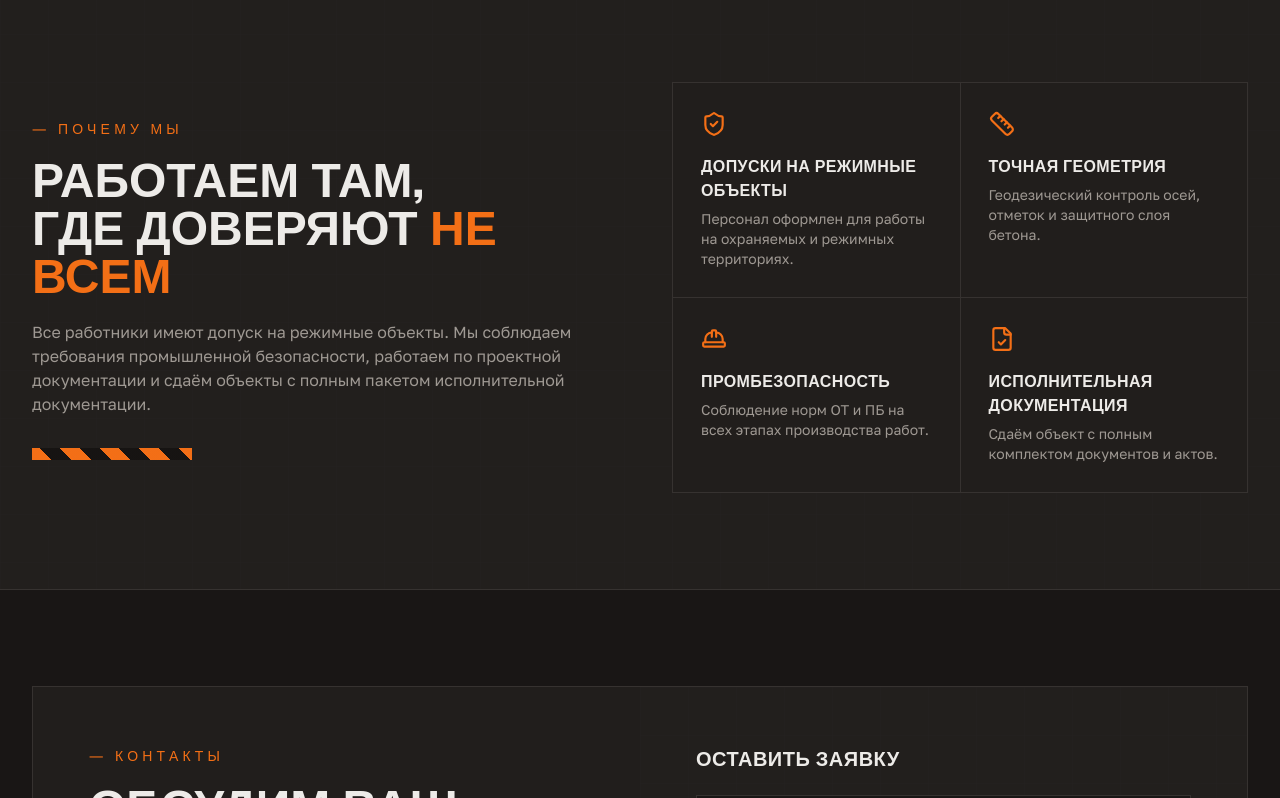
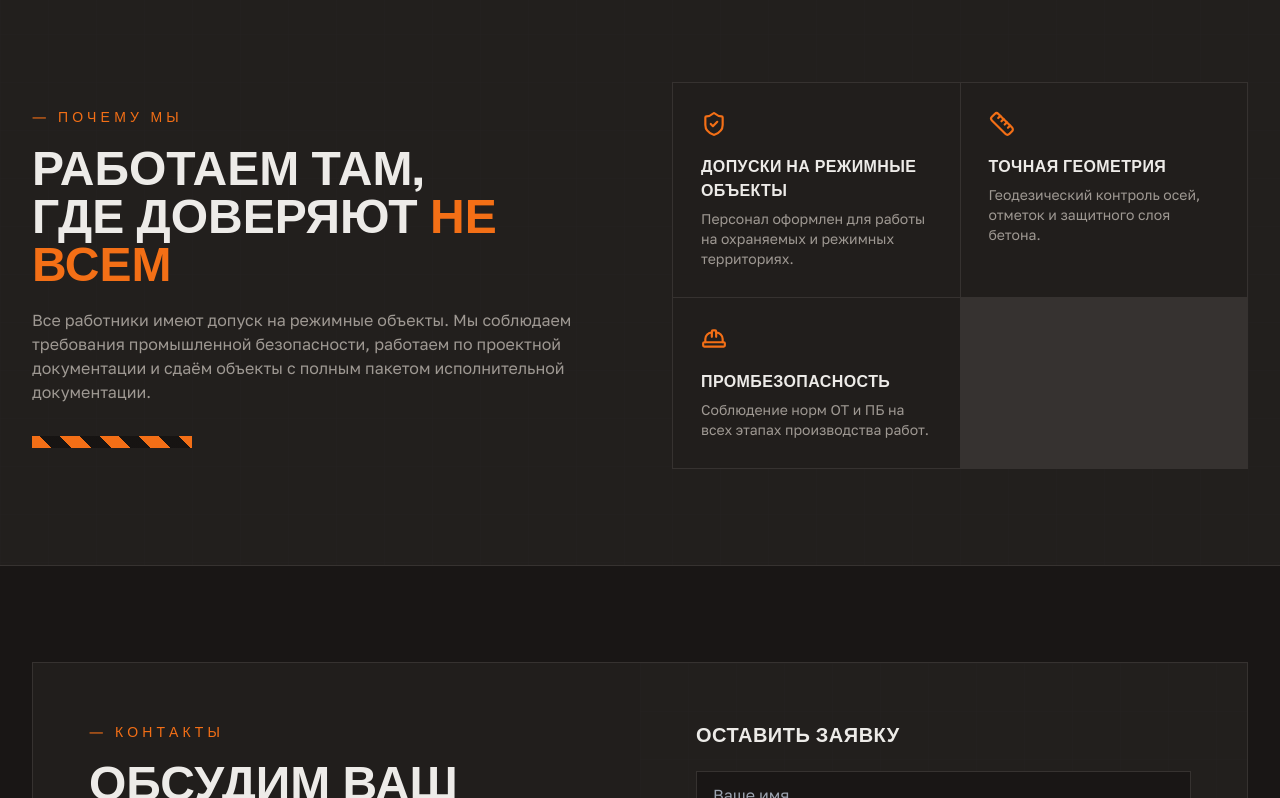
Before and after one commit to pr-poehali-dev/monolith-industrial-foundation, a React (Vite) app: page / in a window 1280 px wide. Shown: the part 1954-2752 px from the top of the page. Built offline with nearby package versions, Linux system fonts and the light colour scheme.

Commit message:
Remove executive documentation

```diff
--- a/src/pages/Index.tsx
+++ b/src/pages/Index.tsx
@@ -212,7 +212,6 @@ export default function Index() {
                 { icon: 'ShieldCheck', title: 'Допуски на режимные объекты', text: 'Персонал оформлен для работы на охраняемых и режимных территориях.' },
                 { icon: 'Ruler', title: 'Точная геометрия', text: 'Геодезический контроль осей, отметок и защитного слоя бетона.' },
                 { icon: 'HardHat', title: 'Промбезопасность', text: 'Соблюдение норм ОТ и ПБ на всех этапах производства работ.' },
-                { icon: 'FileCheck', title: 'Исполнительная документация', text: 'Сдаём объект с полным комплектом документов и актов.' },
               ].map((a) => (
                 <div key={a.title} className="bg-card p-7">
                   <Icon name={a.icon} size={26} className="text-primary mb-4" />
```
